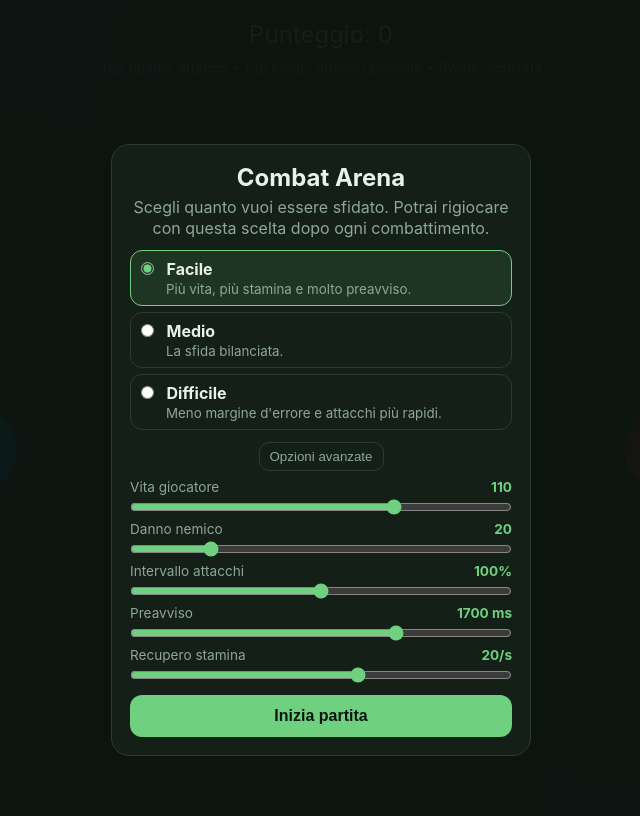
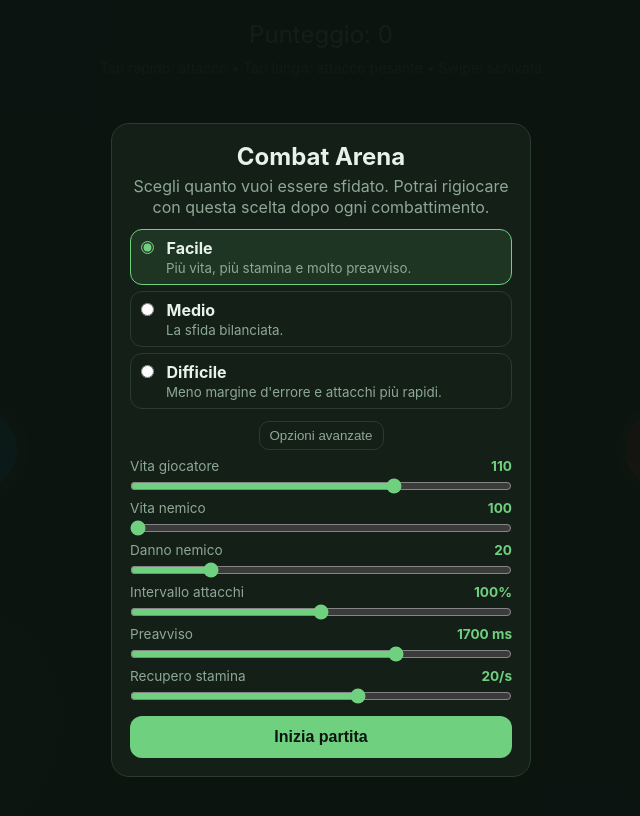
Before and after one commit to iacoposk8/iacoposk8.github.io, a Jekyll site: the page silent-games/combact.html, which Jekyll copies as it is, in a window 1280 px wide. Shown: the top 816 px of the page, without its empty margins (319-959 px from the left). Built offline with Jekyll 4.4.1, drawn with Linux system fonts in a browser that asks for light colours.

Commit message:
Add enemy health setting

```diff
--- a/silent-games/combact.html
+++ b/silent-games/combact.html
@@ -545,6 +545,10 @@
                         <input id="advancedHealth" data-setting="health" type="range" min="40" max="140" step="5" value="100">
                     </label>
                     <label class="advanced-setting">
+                        <span>Vita nemico <output id="advancedEnemyHealthValue">100</output></span>
+                        <input id="advancedEnemyHealth" data-setting="enemyHealth" type="range" min="100" max="300" step="10" value="100">
+                    </label>
+                    <label class="advanced-setting">
                         <span>Danno nemico <output id="advancedDamageValue">30</output></span>
                         <input id="advancedDamage" data-setting="damage" type="range" min="10" max="60" step="5" value="30">
                     </label>
@@ -618,6 +622,7 @@
                 this.playerHealth = 100;
                 this.maxPlayerHealth = 100;
                 this.enemyHealth = 100;
+                this.maxEnemyHealth = 100;
                 this.score = 0;
                 this.isGameRunning = false;
                 this.settingsScreen = document.getElementById('settingsScreen');
@@ -741,7 +746,7 @@
             applyPresetToAdvanced(difficulty) {
                 const preset = this.getDifficultyPreset(difficulty);
                 this.advancedOverrides = {};
-                for (const [setting, value] of Object.entries({ health: preset.health, damage: preset.damage, interval: preset.interval, warning: preset.warning, recovery: preset.recovery })) {
+                for (const [setting, value] of Object.entries({ health: preset.health, enemyHealth: 100, damage: preset.damage, interval: preset.interval, warning: preset.warning, recovery: preset.recovery })) {
                     const input = document.querySelector(`[data-setting="${setting}"]`);
                     input.value = value;
                     input.dispatchEvent(new Event('input'));
@@ -1233,7 +1239,7 @@
 
             updateHealthBars() {
                 this.playerHealthBar.style.width = Math.max(0, this.playerHealth / this.maxPlayerHealth * 100) + '%';
-                this.enemyHealthBar.style.width = Math.max(0, this.enemyHealth) + '%';
+                this.enemyHealthBar.style.width = Math.max(0, this.enemyHealth / this.maxEnemyHealth * 100) + '%';
             }
 
             endGame(playerWon) {
```
Also changed, not shown: other parts of silent-games/combact.html (+2 -1 lines).
